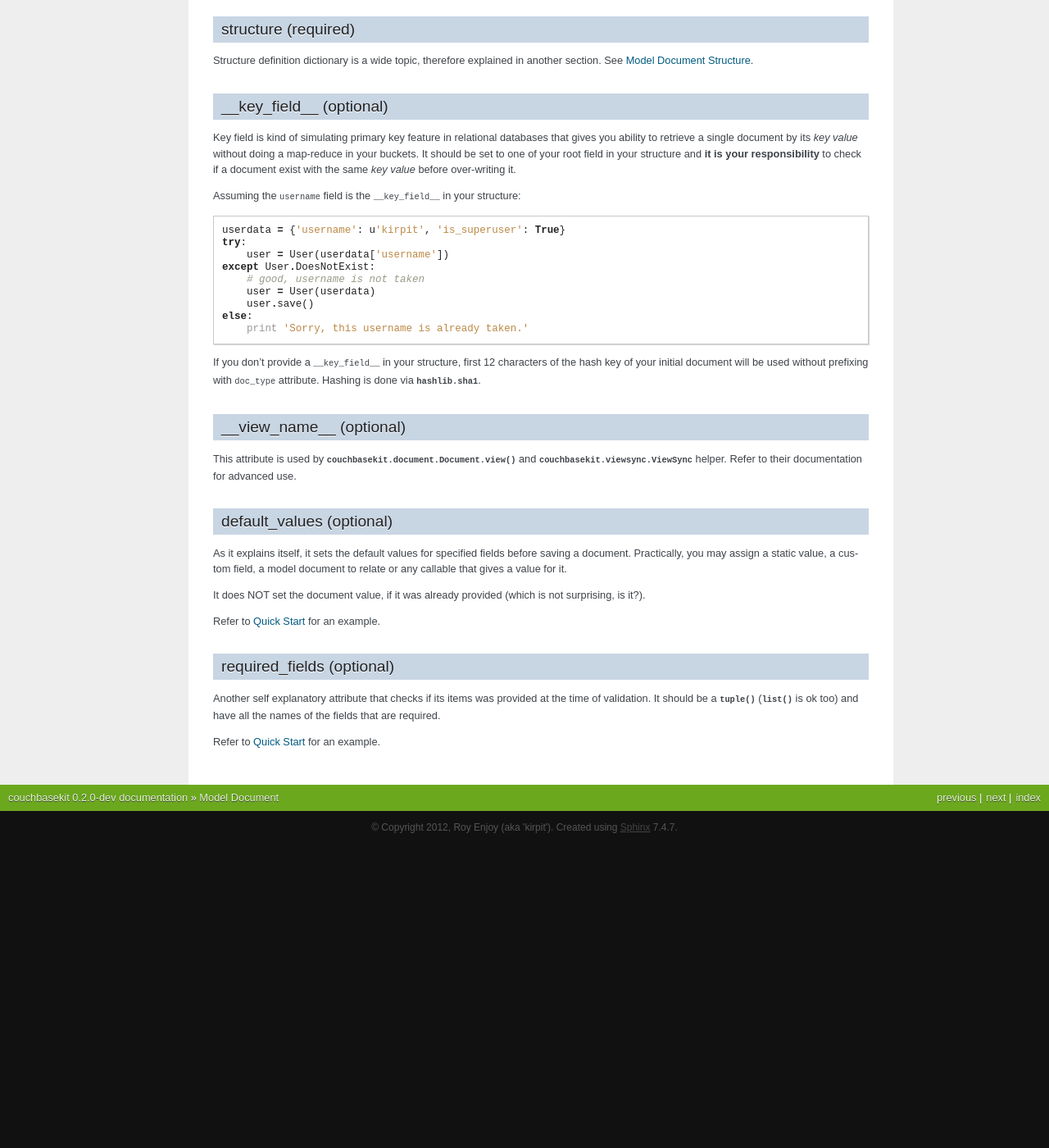
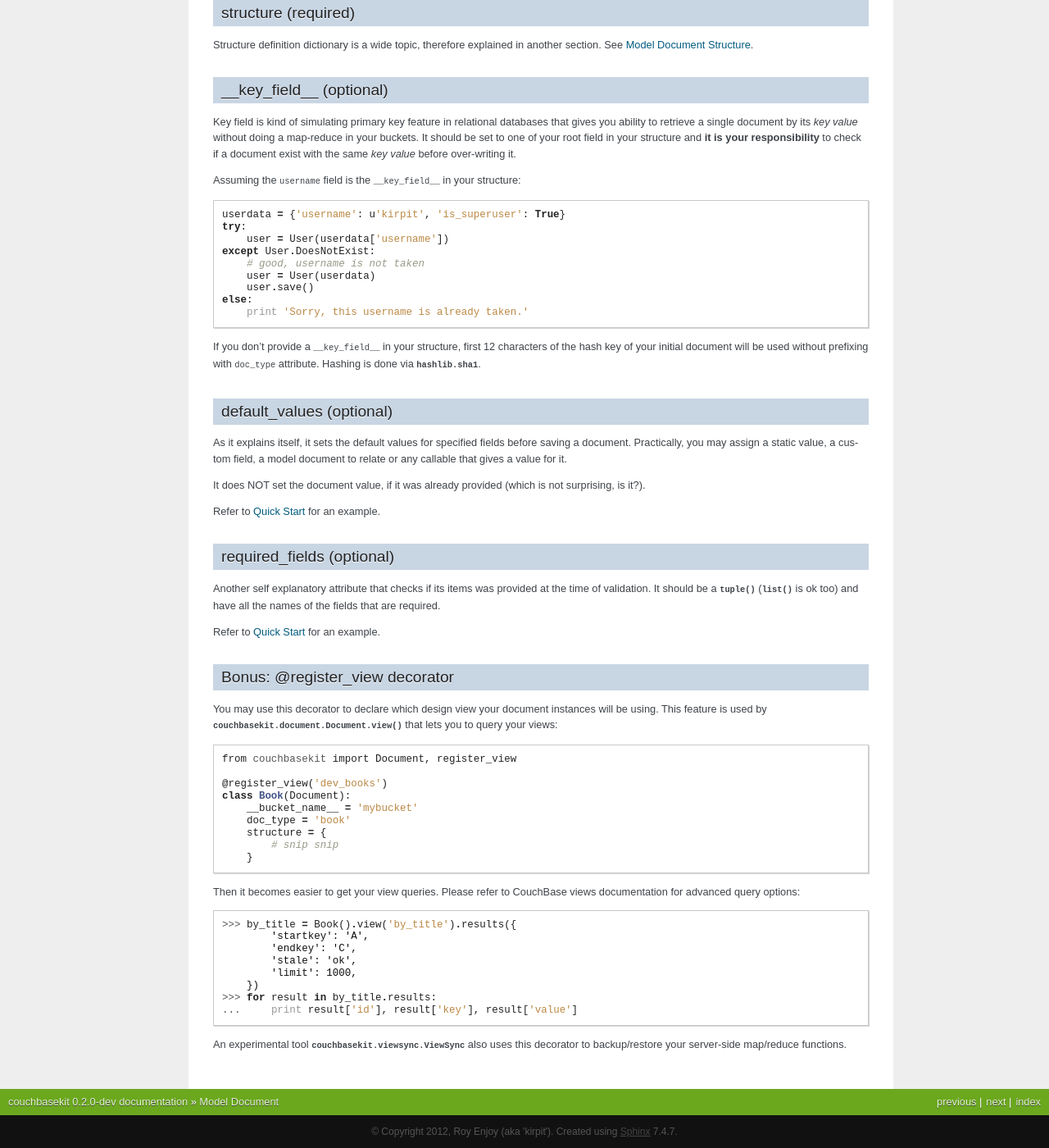
Before and after one commit to kirpit/couchbasekit, a Sphinx documentation site: the page built from docs/source/model-document.rst, in a window 1280 px wide and 1400 px high, scrolled down 791 px. Shown: the whole window at 82% size. Built offline with Sphinx 7.4.7, drawn with Linux system fonts in a browser that asks for light colours; before the commit the page ends 1820 px from its top, so only the background shows below that; some of the changed text lies outside the part shown.

Commit message:
@register_view and not-limited CustomField value

```diff
--- a/CHANGELOG.rst
+++ b/CHANGELOG.rst
@@ -3,8 +3,10 @@ Changelog
 
 Release v0.2.0-dev
 --------------
+* @register_view decorator to use CouchBase views easier
 * EmailField.is_valid(email) is implemented and does work
-* doc.delete() method for convenience that is equal to doc.bucket.delete(doc.doc_id, doc.cas_value)
+* CustomField abstract class can hold any type of value including dictionary
+* doc.delete() method that is equal to doc.bucket.delete(doc.doc_id, doc.cas_value)
 * Fixed dependency errors on installation
 
 Release v0.1.2
--- a/couchbasekit/__init__.py
+++ b/couchbasekit/__init__.py
@@ -3,8 +3,7 @@
 couchbasekit
 ~~~~~~~~~~~~
 
-couchbasekit is a wrapper around couchbase driver for document validation
-and more.
+A wrapper around CouchBase Python driver for document validation and more.
 
 :website: http://github.com/kirpit/couchbasekit
 :copyright: Copyright 2012, Roy Enjoy <kirpit *at* gmail.com>, see AUTHORS.txt.
@@ -12,10 +11,12 @@ and more.
 """
 from couchbasekit.connection import Connection
 from couchbasekit.document import Document
+from couchbasekit.viewsync import register_view
 
 __version__ = '0.2.0-dev'
 
 __all__ = (
     Connection,
     Document,
+    register_view,
 )
--- a/docs/source/model-document.rst
+++ b/docs/source/model-document.rst
@@ -71,12 +70,6 @@ If you don't provide a ``__key_field__`` in your structure, first 12
 characters of the hash key of your initial document will be used without
 prefixing with ``doc_type`` attribute. Hashing is done via :mod:`hashlib.sha1`.
 
-__view_name__ (optional)
---------------------------
-This attribute is used by :meth:`couchbasekit.document.Document.view` and
-:class:`couchbasekit.viewsync.ViewSync` helper. Refer to their documentation
-for advanced use.
-
 default_values (optional)
 --------------------------
 As it explains itself, it sets the default values for specified fields before
@@ -95,3 +88,36 @@ at the time of validation. It should be a :func:`tuple` (:func:`list` is ok
 too) and have all the names of the fields that are required.
 
 Refer to :ref:`quick-start` for an example.
+
+Bonus: @register_view decorator
+-------------------------------
+You may use this decorator to declare which design view your document
+instances will be using. This feature is used by
+:meth:`couchbasekit.document.Document.view` that lets you to query your
+views::
+
+    from couchbasekit import Document, register_view
+
+    @register_view('dev_books')
+    class Book(Document):
+        __bucket_name__ = 'mybucket'
+        doc_type = 'book'
+        structure = {
+            # snip snip
+        }
+
+Then it becomes easier to get your view queries. Please refer to CouchBase
+views documentation for advanced query options::
+
+    >>> by_title = Book().view('by_title').results({
+            'startkey': 'A',
+            'endkey': 'C',
+            'stale': 'ok',
+            'limit': 1000,
+        })
+    >>> for result in by_title.results:
+    ...     print result['id'], result['key'], result['value']
+
+
+An experimental tool :class:`couchbasekit.viewsync.ViewSync`
+also uses this decorator to backup/restore your server-side map/reduce functions.
--- a/setup.py
+++ b/setup.py
@@ -10,7 +10,7 @@ setup(
     packages = ['couchbasekit'],
     url = 'https://github.com/kirpit/couchbasekit',
     license = 'LICENSE.txt',
-    description = 'A wrapper around couchbase driver for document validation and more.',
+    description = 'A wrapper around CouchBase Python driver for document validation and more.',
     long_description = open('README.rst').read(),
     install_requires = [
         'couchbase>=0.8.1',
```
Also changed, not shown: other parts of docs/source/model-document.rst (+0 -1 lines), README.rst (+4 -4 lines), docs/source/index.rst (+4 -4 lines), docs/source/structure.rst (+6 -4 lines), 4 other files.
